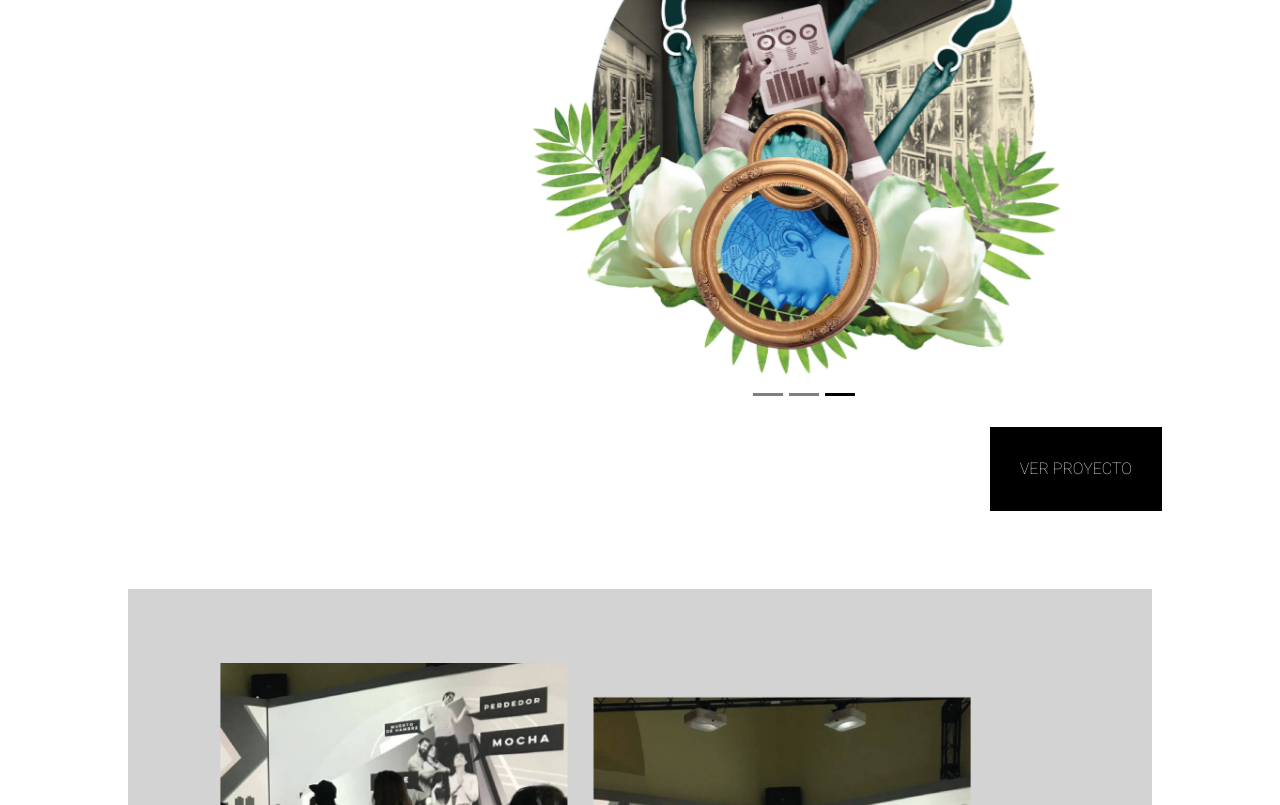
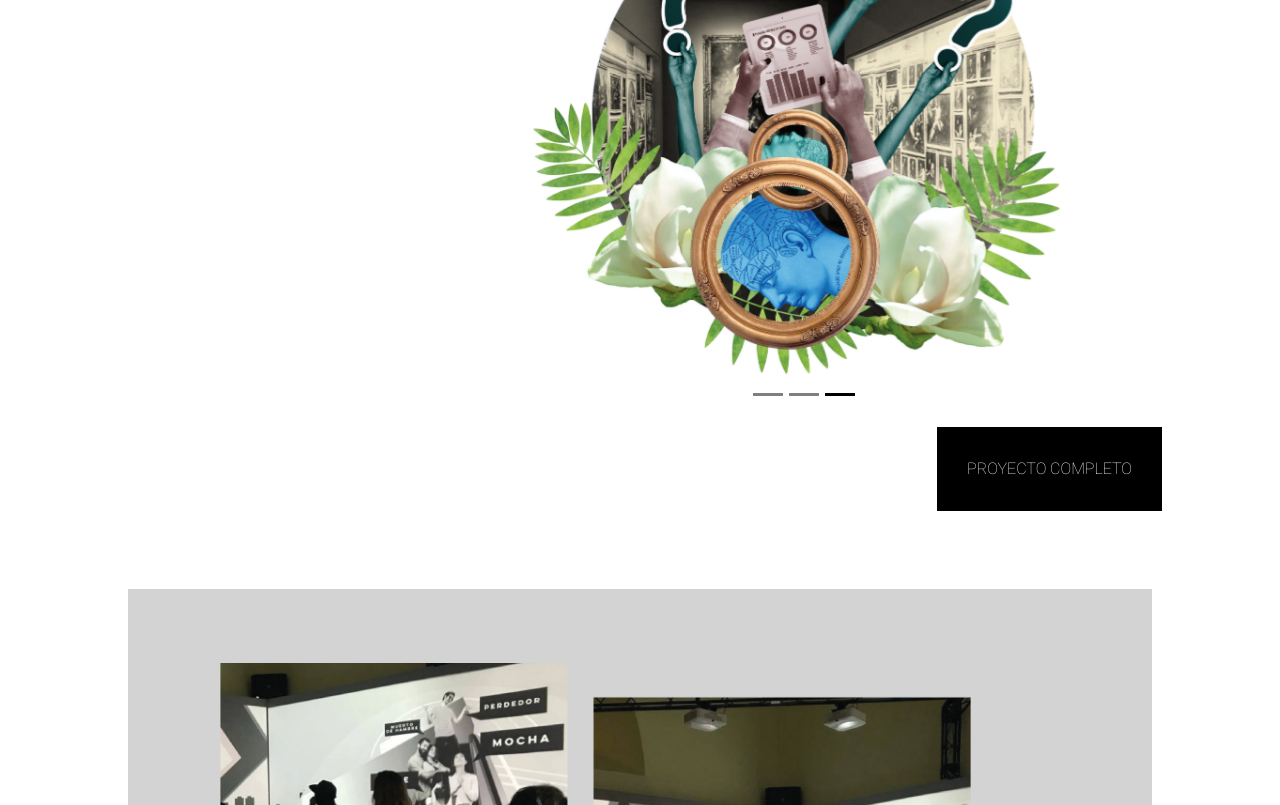
Before and after one commit to srita-m/proyectofinal-claseweb, a website: page index.html in a window 1280 px wide. Shown: the part 295-1100 px from the top of the page. Drawn offline with nearby package versions, Linux system fonts and the light colour scheme.

Commit message:
prueba cambio en nombre de boton

```diff
--- a/index.html
+++ b/index.html
@@ -84,7 +84,7 @@
                       <span class="carousel-control-next-icon" aria-hidden="true"></span>
                       <span class="visually-hidden">Next</span>
                     </button>
-                    <a id="p-uno" href="proyectos.html" class="boton">Ver proyecto</a>
+                    <a id="p-uno" href="proyectos.html" class="boton">Proyecto completo</a>
                 </div>
                   </div>
                   </div>
```
